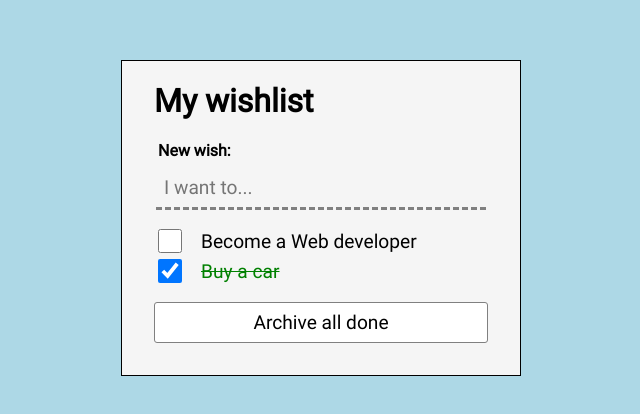
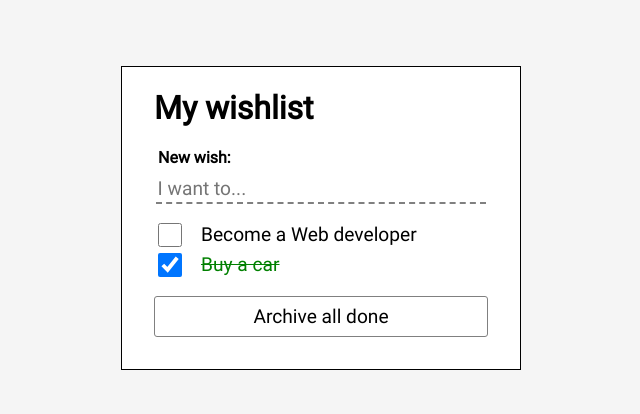
Before and after one commit to diego-rg/react-wishlist, a React (Vite) app: page / in a window 1280 px wide. Shown: the part 182-596 px from the top of the page, without its empty margins (319-959 px from the left). Built offline with nearby package versions, Linux system fonts and the light colour scheme.

Commit message:
text-input style on focus

```diff
--- a/App.css
+++ b/App.css
@@ -14,18 +14,18 @@
     display: flex;
     justify-content: center;
     align-items: center;
-    background-color: lightblue;
+    background-color: whitesmoke;
   }
   .app {
     width: 400px;
     max-width: 100%;
     border: 1px solid;
     padding: 0 2rem 2rem 2rem;
-    background-color: whitesmoke;
+    background-color: white;
   }
   .wish-input {
     border: 0;
-    border-bottom: 3px dashed grey;
+    border-bottom: 2px dashed grey;
     padding: 0;
   }
   .wish-input__label {
@@ -34,10 +34,16 @@
   .wish-input__field {
     width: 100%;
     border: 0;
-    padding: 0.5rem;
+    padding: 0.1rem;
     margin-top: 0.5rem;
     font-size: 1.2rem;
     background-color: transparent;
+  }
+  .wish-input__field:focus {
+    outline: none;
+  }
+  .wish-input__field:focus::placeholder {
+    color: transparent;
   }
   .wish-list {
     list-style: none;
```
